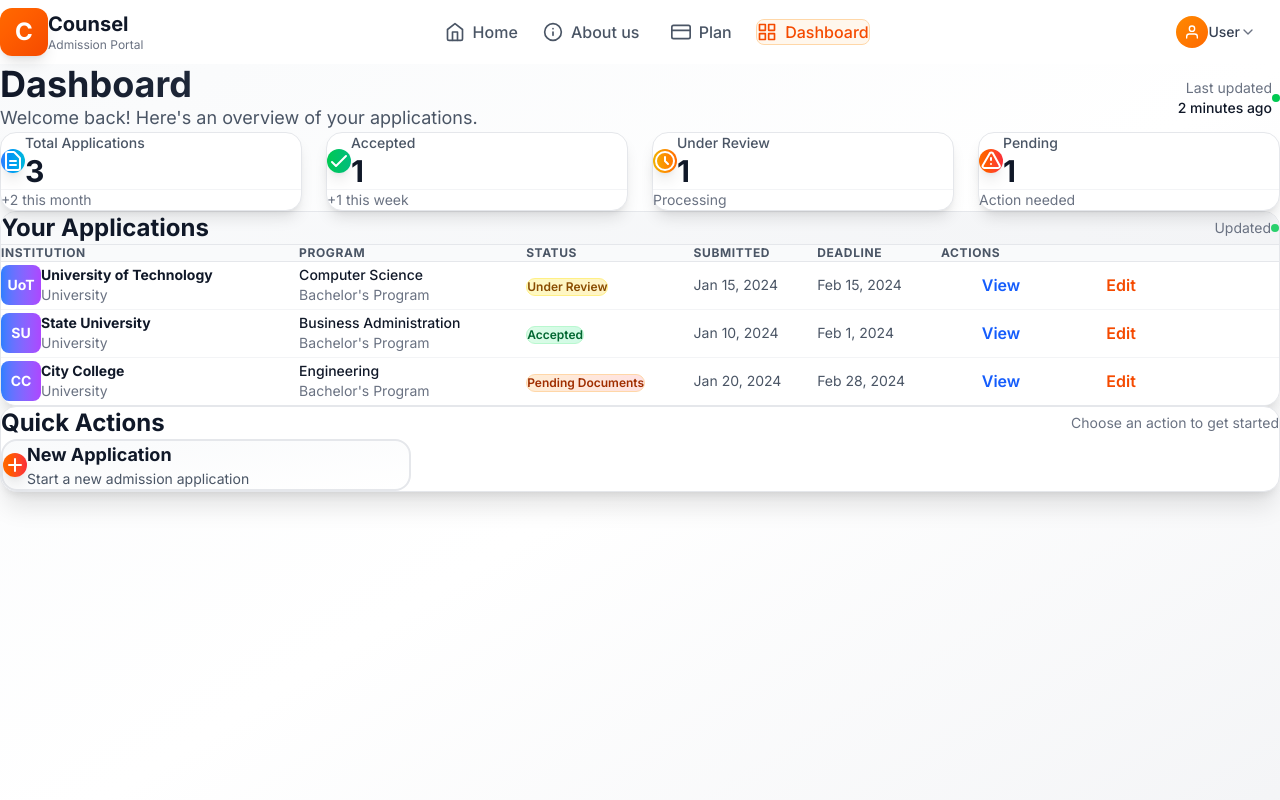
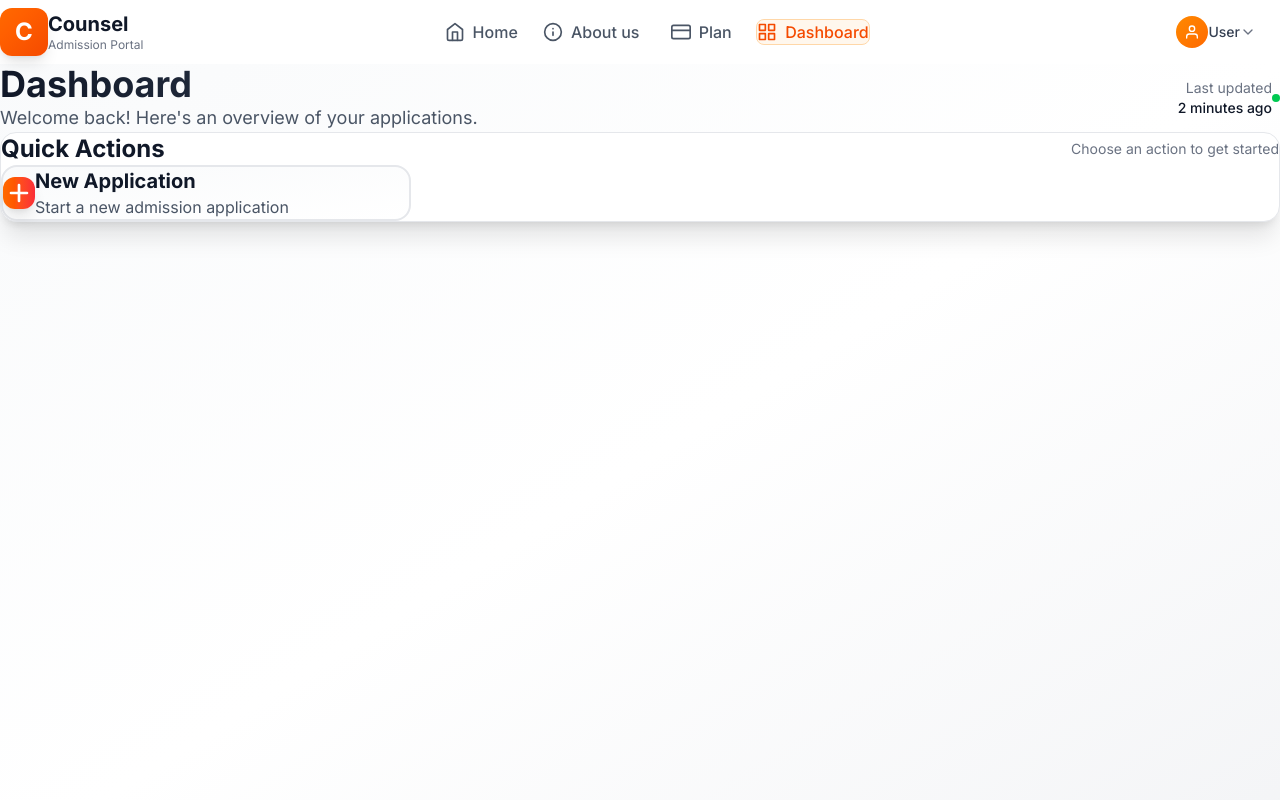
Before and after one commit to idakshmalhotra/counsel-plus, a React (Vite) app in the folder frontend/admission management/: page /dashboard in a window 1280 px wide. Shown: the top 800 px of the page. Built offline with nearby package versions, Linux system fonts and the light colour scheme; sample sign-in values are in the browser's storage.

Commit message:
final commt

```diff
--- a/frontend/admission management/src/App.jsx
+++ b/frontend/admission management/src/App.jsx
@@ -73,7 +73,14 @@ const router = createBrowserRouter([
       { path: "/", element: <Hero /> },
       { path: "/about", element: <About /> },
       { path: "/plan", element: <Plan /> },
-      { path: "/dashboard", element: <Dashboard /> },
+      {
+        path: "/dashboard",
+        element: (
+          <ProtectedRoute>
+            <Dashboard />
+          </ProtectedRoute>
+        )
+      },
       { path: "/signup", element: <Signup /> },
       { path: "/signin", element: <Login /> },
       { path: "/admission", element: <MultiStepForm /> },
--- a/frontend/admission management/src/Components/pages/Dashboard.jsx
+++ b/frontend/admission management/src/Components/pages/Dashboard.jsx
@@ -2,47 +2,7 @@ import React from "react";
 import { Link } from "react-router-dom";
 
 function Dashboard() {
-  const applications = [
-    {
-      id: 1,
-      institution: "University of Technology",
-      program: "Computer Science",
-      status: "Under Review",
-      submittedDate: "2024-01-15",
-      deadline: "2024-02-15",
-    },
-    {
-      id: 2,
-      institution: "State University",
-      program: "Business Administration",
-      status: "Accepted",
-      submittedDate: "2024-01-10",
-      deadline: "2024-02-01",
-    },
-    {
-      id: 3,
-      institution: "City College",
-      program: "Engineering",
-      status: "Pending Documents",
-      submittedDate: "2024-01-20",
-      deadline: "2024-02-28",
-    },
-  ];
-
-  const getStatusColor = (status) => {
-    switch (status) {
-      case "Accepted":
-        return "bg-gradient-to-r from-green-100 to-emerald-100 text-green-800 border border-green-200";
-      case "Under Review":
-        return "bg-gradient-to-r from-yellow-100 to-amber-100 text-yellow-800 border border-yellow-200";
-      case "Pending Documents":
-        return "bg-gradient-to-r from-orange-100 to-red-100 text-orange-800 border border-orange-200";
-      case "Rejected":
-        return "bg-gradient-to-r from-red-100 to-pink-100 text-red-800 border border-red-200";
-      default:
-        return "bg-gradient-to-r from-gray-100 to-slate-100 text-gray-800 border border-gray-200";
-    }
-  };
+  // Removed hardcoded applications array and all preset data usage
 
   return (
     <div className="min-h-screen bg-gradient-to-br from-gray-50 via-white to-gray-100 py-8 px-4 sm:px-6 lg:px-8">
@@ -67,119 +27,7 @@ function Dashboard() {
         </div>
       </div>
 
-      {/* Stats Cards */}
-      <div className="grid grid-cols-1 md:grid-cols-2 lg:grid-cols-4 gap-6 mb-12">
-        <StatCard
-          label="Total Applications"
-          value={applications.length}
-          color="blue"
-          gradient="from-blue-500 to-cyan-500"
-          iconPath="M9 12h6m-6 4h6m2 5H7a2 2 0 01-2-2V5a2 2 0 012-2h5.586a1 1 0 01.707.293l5.414 5.414a1 1 0 01.293.707V19a2 2 0 01-2 2z"
-          trend="+2 this month"
-        />
-        <StatCard
-          label="Accepted"
-          value={applications.filter((a) => a.status === "Accepted").length}
-          color="green"
-          gradient="from-green-500 to-emerald-500"
-          iconPath="M5 13l4 4L19 7"
-          trend="+1 this week"
-        />
-        <StatCard
-          label="Under Review"
-          value={applications.filter((a) => a.status === "Under Review").length}
-          color="yellow"
-          gradient="from-yellow-500 to-orange-500"
-          iconPath="M12 8v4l3 3m6-3a9 9 0 11-18 0 9 9 0 0118 0z"
-          trend="Processing"
-        />
-        <StatCard
-          label="Pending"
-          value={applications.filter((a) => a.status === "Pending Documents").length}
-          color="orange"
-          gradient="from-orange-500 to-red-500"
-          iconPath="M12 9v2m0 4h.01m-6.938 4h13.856c1.54 0 2.502-1.667 1.732-2.5L13.732 4c-.77-.833-1.964-.833-2.732 0L3.732 16.5c-.77.833.192 2.5 1.732 2.5z"
-          trend="Action needed"
-        />
-      </div>
-
-      {/* Applications Table */}
-      <div className="bg-white rounded-2xl shadow-xl overflow-hidden mb-12 border border-gray-200">
-        <div className="bg-gradient-to-r from-gray-50 to-gray-100 px-8 py-6 border-b border-gray-200">
-          <div className="flex items-center justify-between">
-            <h2 className="text-2xl font-bold text-gray-900">Your Applications</h2>
-            <div className="flex items-center space-x-2">
-              <span className="text-sm text-gray-500">Updated</span>
-              <div className="w-2 h-2 bg-green-500 rounded-full animate-pulse"></div>
-            </div>
-          </div>
-        </div>
-        <div className="overflow-x-auto">
-          <table className="min-w-full divide-y divide-gray-200">
-            <thead className="bg-gray-50">
-              <tr>
-                {["Institution", "Program", "Status", "Submitted", "Deadline", "Actions"].map((head) => (
-                  <th key={head} className="px-8 py-4 text-left text-xs font-bold text-gray-600 uppercase tracking-wider">
-                    {head}
-                  </th>
-                ))}
-              </tr>
-            </thead>
-            <tbody className="bg-white divide-y divide-gray-100">
-              {applications.map((application, index) => (
-                <tr key={application.id} className="hover:bg-gray-50 transition-colors duration-200">
-                  <td className="px-8 py-6 whitespace-nowrap">
-                    <div className="flex items-center">
-                      <div className="w-10 h-10 bg-gradient-to-r from-blue-500 to-purple-500 rounded-lg flex items-center justify-center mr-4">
-                        <span className="text-white text-sm font-bold">
-                          {application.institution.split(' ').map(word => word[0]).join('')}
-                        </span>
-                      </div>
-                      <div>
-                        <div className="text-sm font-bold text-gray-900">{application.institution}</div>
-                        <div className="text-sm text-gray-500">University</div>
-                      </div>
-                    </div>
-                  </td>
-                  <td className="px-8 py-6 whitespace-nowrap">
-                    <div className="text-sm font-medium text-gray-900">{application.program}</div>
-                    <div className="text-sm text-gray-500">Bachelor's Program</div>
-                  </td>
-                  <td className="px-8 py-6 whitespace-nowrap">
-                    <span className={`inline-flex px-3 py-1 text-xs font-semibold rounded-full ${getStatusColor(application.status)}`}>
-                      {application.status}
-                    </span>
-                  </td>
-                  <td className="px-8 py-6 whitespace-nowrap text-sm text-gray-600">
-                    {new Date(application.submittedDate).toLocaleDateString('en-US', {
-                      month: 'short',
-                      day: 'numeric',
-                      year: 'numeric'
-                    })}
-                  </td>
-                  <td className="px-8 py-6 whitespace-nowrap text-sm text-gray-600">
-                    {new Date(application.deadline).toLocaleDateString('en-US', {
-                      month: 'short',
-                      day: 'numeric',
-                      year: 'numeric'
-                    })}
-                  </td>
-                  <td className="px-8 py-6 whitespace-nowrap text-sm font-medium">
-                    <div className="flex space-x-3">
-                      <button className="text-blue-600 hover:text-blue-800 font-medium hover:underline transition-colors">
-                        View
-                      </button>
-                      <button className="text-orange-600 hover:text-orange-800 font-medium hover:underline transition-colors">
-                        Edit
-                      </button>
-                    </div>
-                  </td>
-                </tr>
-              ))}
-            </tbody>
-          </table>
-        </div>
-      </div>
+      {/* No preset stats or applications table shown */}
 
       {/* Quick Actions */}
       <div className="bg-white rounded-2xl shadow-xl p-8 border border-gray-200">
@@ -224,16 +72,16 @@ const StatCard = ({ label, value, color, gradient, iconPath, trend }) => (
 );
 
 const ActionLink = ({ to, title, desc, iconPath, color, gradient }) => (
-  <Link to={to} className="group p-6 bg-gradient-to-br from-gray-50 to-white border-2 border-gray-200 rounded-2xl hover:border-gray-300 hover:shadow-lg transition-all duration-300 hover:-translate-y-1">
+  <Link to={to} className="group p-10 bg-gradient-to-br from-gray-50 to-white border-2 border-gray-200 rounded-2xl hover:border-gray-300 hover:shadow-lg transition-all duration-300 hover:-translate-y-1">
     <div className="flex items-center">
-      <div className={`p-4 bg-gradient-to-r ${gradient} rounded-xl shadow-lg group-hover:scale-110 transition-transform duration-300`}>
-        <svg className="w-6 h-6 text-white" fill="none" stroke="currentColor" viewBox="0 0 24 24">
+      <div className={`p-6 bg-gradient-to-r ${gradient} rounded-xl shadow-lg group-hover:scale-110 transition-transform duration-300`}>
+        <svg className="w-8 h-8 text-white" fill="none" stroke="currentColor" viewBox="0 0 24 24">
           <path strokeLinecap="round" strokeLinejoin="round" strokeWidth={2} d={iconPath} />
         </svg>
       </div>
-      <div className="ml-4">
-        <h3 className="font-bold text-gray-900 text-lg group-hover:text-gray-700 transition-colors">{title}</h3>
-        <p className="text-sm text-gray-600 mt-1">{desc}</p>
+      <div className="ml-6">
+        <h3 className="font-bold text-gray-900 text-xl group-hover:text-gray-700 transition-colors">{title}</h3>
+        <p className="text-base text-gray-600 mt-2">{desc}</p>
       </div>
     </div>
   </Link>
```
